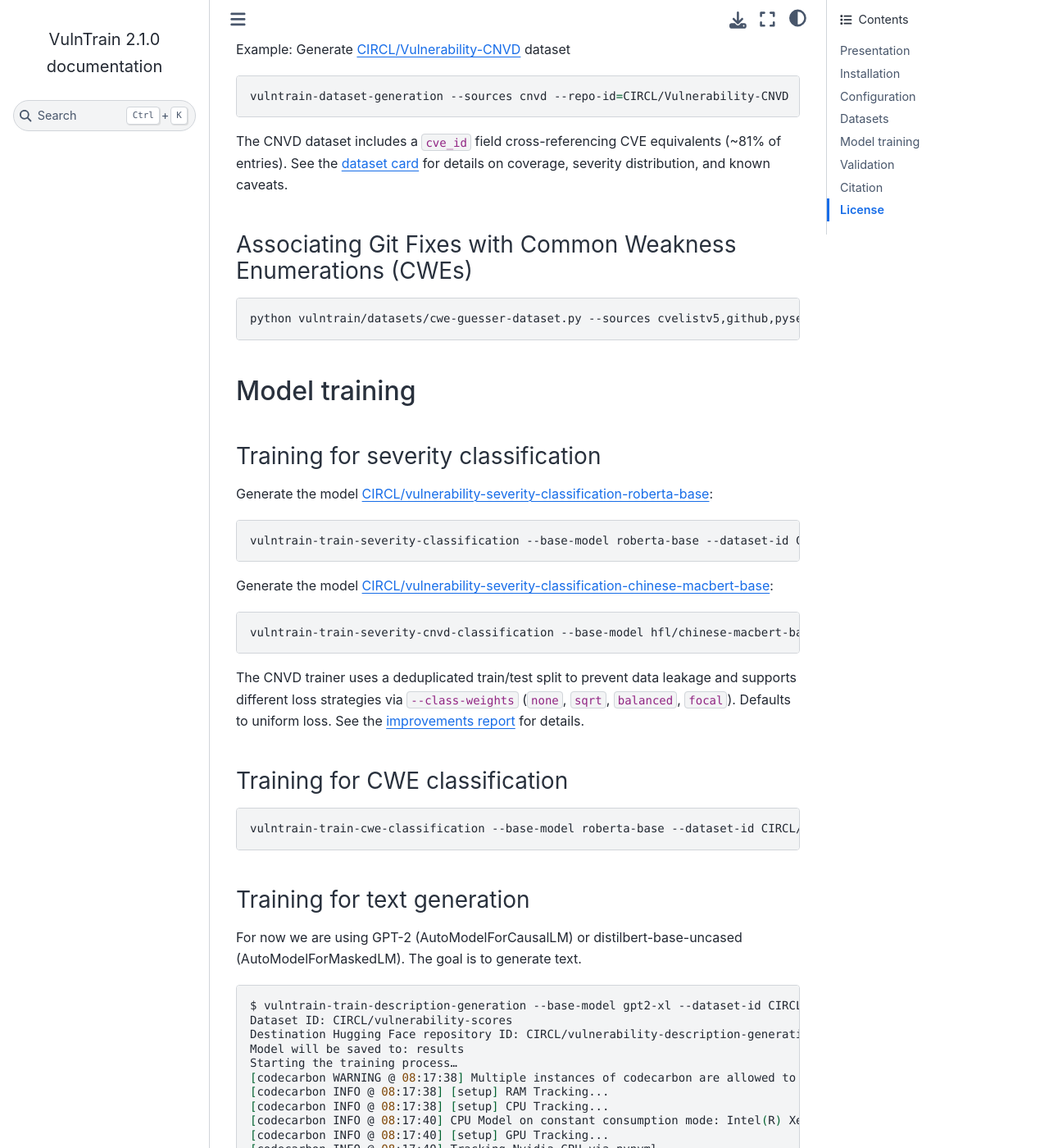
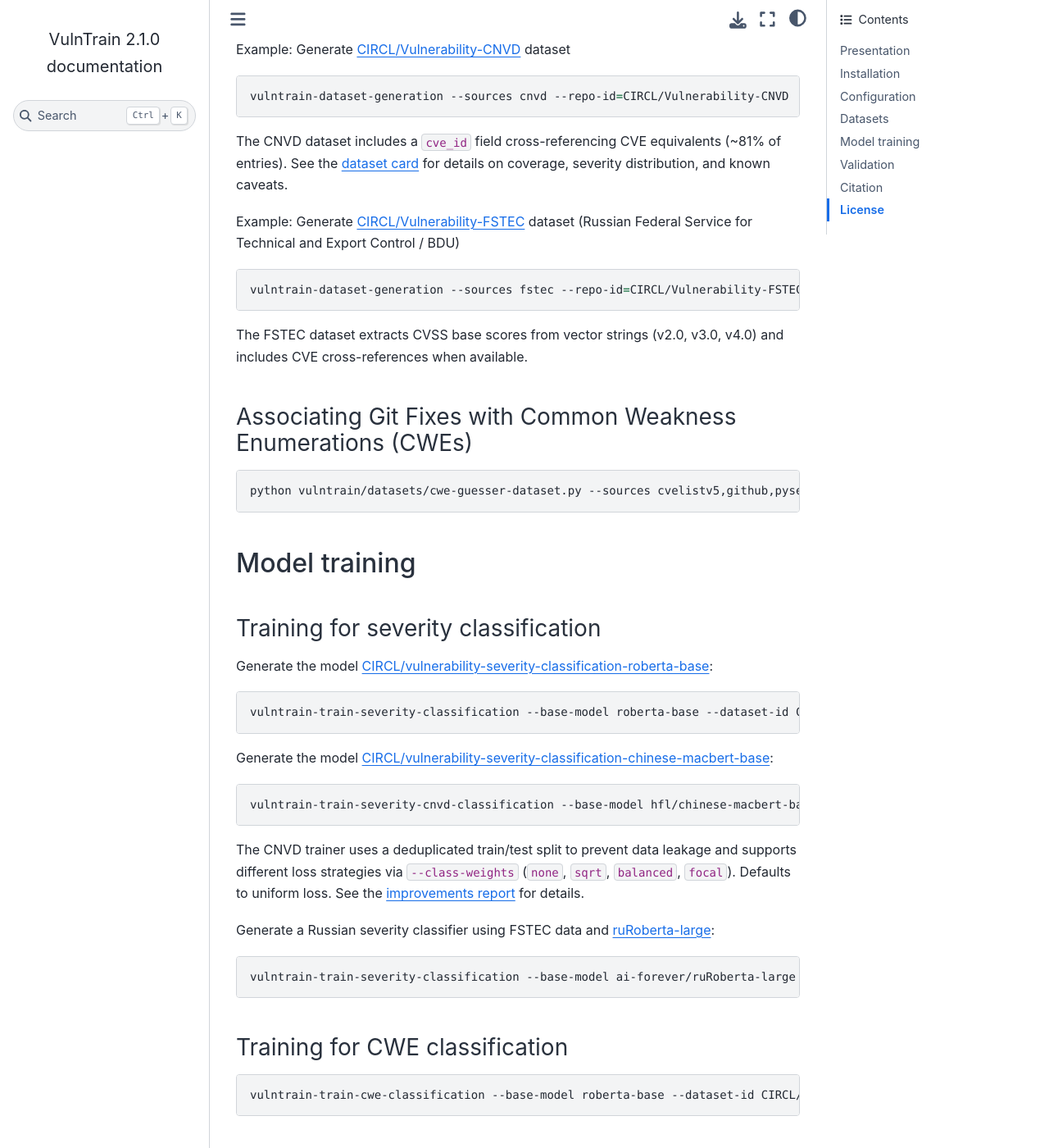
Before and after one commit to vulnerability-lookup/VulnTrain, a Sphinx documentation site: the page built from docs/index.md, in a window 1280 px wide and 1400 px high, scrolled down 1494 px. Shown: the whole window at 82% size. Built offline with Sphinx 7.4.7 and the Sphinx Book theme 1.1.4, drawn with Linux system fonts in a browser that asks for light colours.

Commit message:
doc: Add FSTEC dataset generation and Russian model training examples
Co-Authored-By: Claude Opus 4.6 (1M context) <noreply@anthropic.com>

````diff
--- a/docs/index.md
+++ b/docs/index.md
@@ -69,6 +69,14 @@ vulntrain-dataset-generation --sources cnvd --repo-id=CIRCL/Vulnerability-CNVD
 The CNVD dataset includes a `cve_id` field cross-referencing CVE equivalents (~81% of entries).
 See the [dataset card](https://huggingface.co/datasets/CIRCL/Vulnerability-CNVD) for details on coverage, severity distribution, and known caveats.
 
+Example: Generate [CIRCL/Vulnerability-FSTEC](https://huggingface.co/datasets/CIRCL/Vulnerability-FSTEC) dataset (Russian Federal Service for Technical and Export Control / BDU)
+
+```bash
+vulntrain-dataset-generation --sources fstec --repo-id=CIRCL/Vulnerability-FSTEC
+```
+
+The FSTEC dataset extracts CVSS base scores from vector strings (v2.0, v3.0, v4.0) and includes CVE cross-references when available.
+
 
 ### Associating Git Fixes with Common Weakness Enumerations (CWEs)
 
@@ -95,6 +103,12 @@ vulntrain-train-severity-cnvd-classification --base-model hfl/chinese-macbert-ba
 ```
 
 The CNVD trainer uses a deduplicated train/test split to prevent data leakage and supports different loss strategies via `--class-weights` (`none`, `sqrt`, `balanced`, `focal`). Defaults to uniform loss. See the [improvements report](cnvd-severity-improvements.md) for details.
+
+Generate a Russian severity classifier using FSTEC data and [ruRoberta-large](https://huggingface.co/ai-forever/ruRoberta-large):
+
+```bash
+vulntrain-train-severity-classification --base-model ai-forever/ruRoberta-large --dataset-id CIRCL/Vulnerability-FSTEC --repo-id CIRCL/vulnerability-severity-classification-russian-ruRoberta-large
+```
 
 ### Training for CWE classification
 
````
